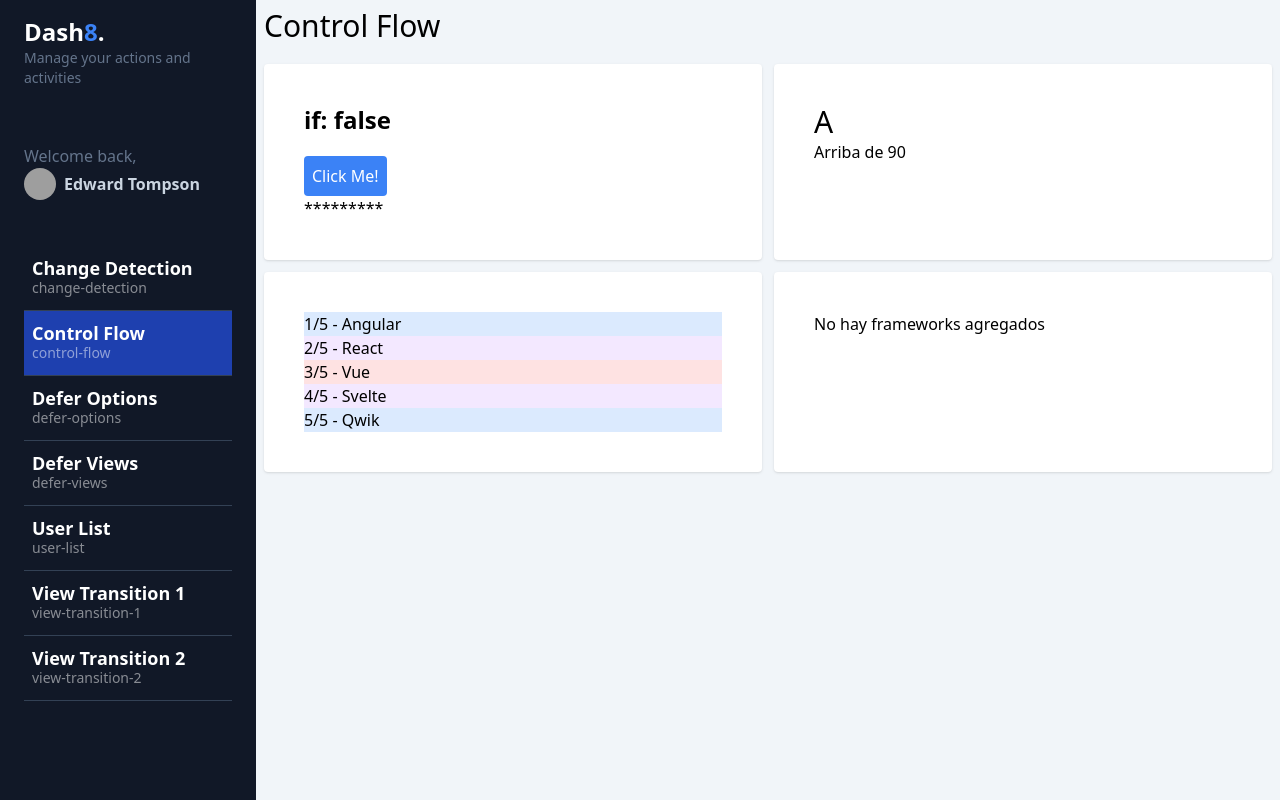
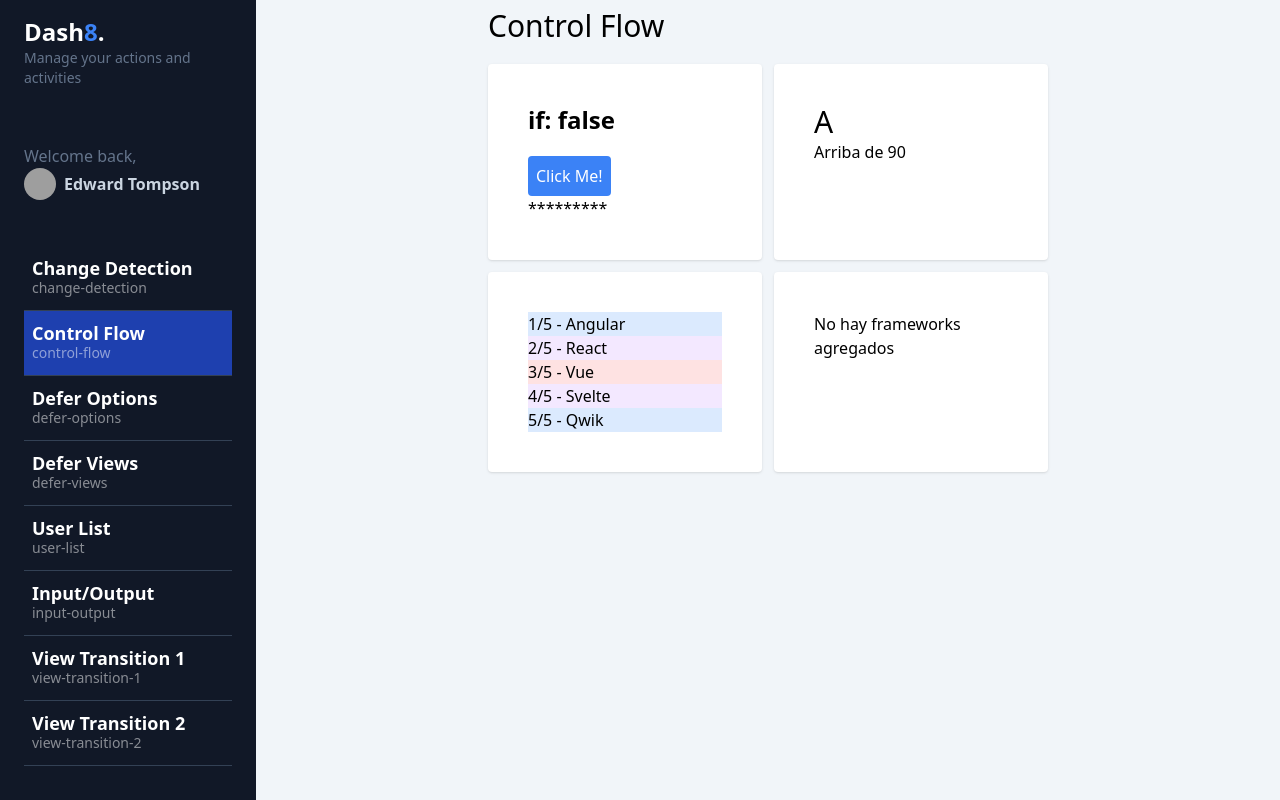
Before and after one commit to Angular-Course-Sergio/myDashboardApp, an Angular app: page /dashboard/control-flow in a window 1280 px wide. Built offline with nearby package versions, Linux system fonts and the light colour scheme; grey boxes are pictures that could not be loaded.

Commit message:
Preparar página para Input y Output

```diff
--- a/src/app/app.routes.ts
+++ b/src/app/app.routes.ts
@@ -42,16 +42,26 @@
         loadComponent: () => import('./dashboard/pages/users/users.component'),
       },
       {
+        path: 'input-output',
+        title: 'Input/Output',
+        loadComponent: () =>
+          import('./dashboard/pages/input-output/input-output.component'),
+      },
+      {
         path: 'view-transition-1',
         title: 'View Transition 1',
         loadComponent: () =>
-          import('./dashboard/pages/view-transition/view-transition1.component'),
+          import(
+            './dashboard/pages/view-transition/view-transition1.component'
+          ),
       },
       {
         path: 'view-transition-2',
         title: 'View Transition 2',
         loadComponent: () =>
-          import('./dashboard/pages/view-transition/view-transition2.component'),
+          import(
+            './dashboard/pages/view-transition/view-transition2.component'
+          ),
       },
       {
         path: '',
--- a/src/app/dashboard/dashboard.component.html
+++ b/src/app/dashboard/dashboard.component.html
@@ -4,7 +4,7 @@
   <div class="flex relative w-screen">
     <app-side-menu />
 
-    <div class="text-black px-2 mt-2 w-full">
+    <div class="text-black px-2 mt-2 max-w-xl w-full m-auto">
       <router-outlet />
     </div>
   </div>
--- /dev/null
+++ b/src/app/dashboard/pages/input-output/input-output.component.html
@@ -0,0 +1,6 @@
+<app-title title="Listado de productos" />
+<hr class="my-2" />
+
+<div class="grid grid-cols-2 sm:grid-grid-cols-3 gap-2">
+  <app-product-card/>
+</div>
--- /dev/null
+++ b/src/app/dashboard/pages/input-output/input-output.component.ts
@@ -0,0 +1,14 @@
+import { CommonModule } from '@angular/common';
+import { ChangeDetectionStrategy, Component } from '@angular/core';
+import { ProductCardComponent } from '@dashboardPages/ui/product-card/product-card.component';
+import { TitleComponent } from '@shared/title/title.component';
+
+@Component({
+  selector: 'app-product-card',
+  standalone: true,
+  imports: [CommonModule, TitleComponent, ProductCardComponent],
+  templateUrl: './input-output.component.html',
+  styleUrl: './input-output.component.css',
+  changeDetection: ChangeDetectionStrategy.OnPush,
+})
+export default class InputOutputComponent {}
--- /dev/null
+++ b/src/app/dashboard/pages/ui/product-card/product-card.component.html
@@ -0,0 +1,11 @@
+<div
+    class="bg-slate-200 w-full rounded-xl h-40 flex justify-center items-center flex-col"
+  >
+    <span> Producto 1 </span>
+    <h2 class="font-bold text-sm my-2">#1</h2>
+    <button
+      class="bg-blue-500 p-2 px-2 rounded text-white hover:bg-blue-600 transition-all"
+    >
+      Agregar
+    </button>
+  </div>
--- a/tsconfig.json
+++ b/tsconfig.json
@@ -7,6 +7,7 @@
       "@shared/*": ["./src/app/shared/*"],
       "@interfaces/*": ["./src/app/interfaces/*"],
       "@services/*": ["./src/app/services/*"],
+      "@dashboardPages/*": ["./src/app/dashboard/pages/*"],
     },
     "outDir": "./dist/out-tsc",
     "strict": true,
```
Also changed, not shown: src/app/dashboard/pages/ui/product-card/product-card.component.ts (added, +11 -0 lines), src/app/dashboard/pages/input-output/input-output.component.css (added), src/app/dashboard/pages/ui/product-card/product-card.component.css (added).
